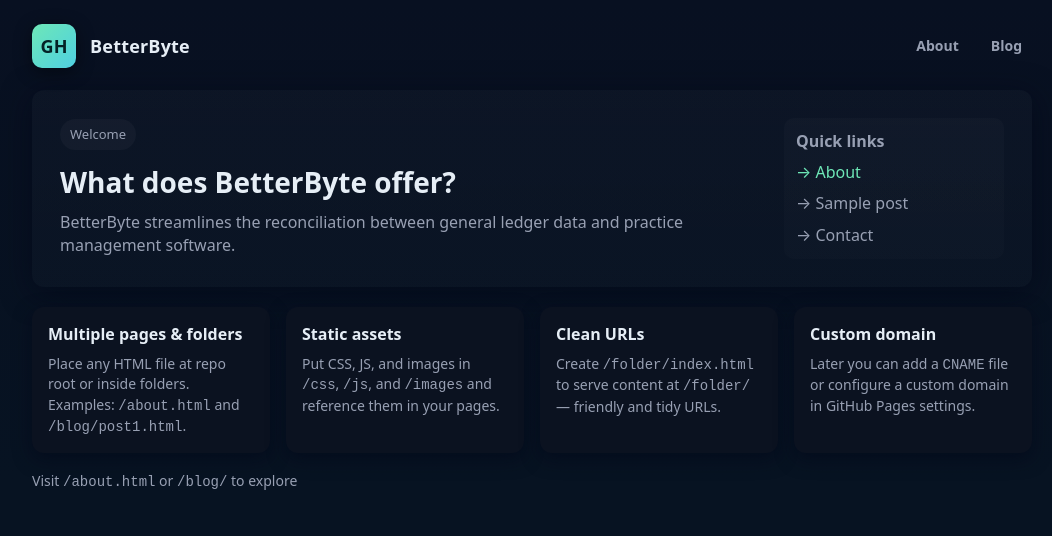
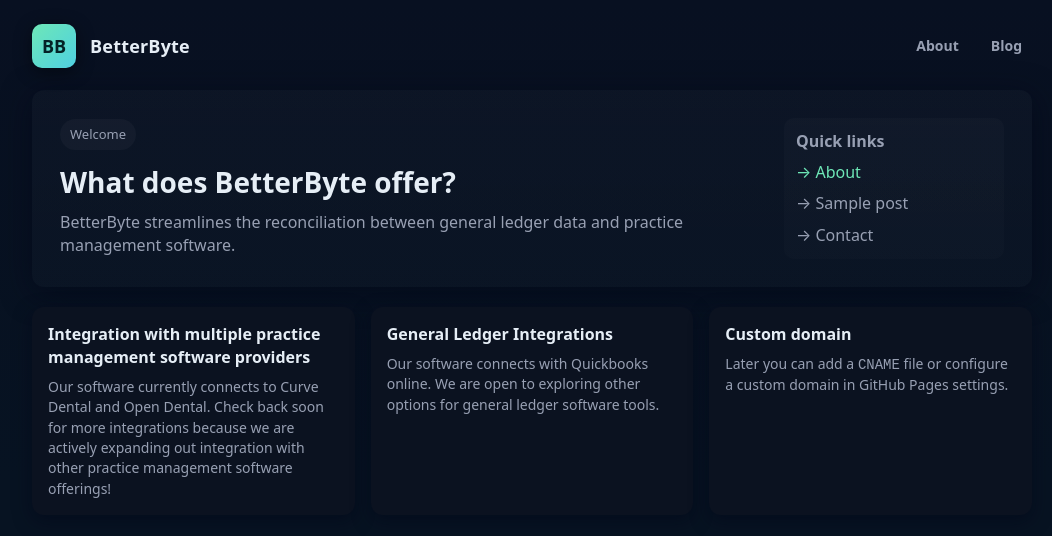
Before and after one commit to betterbytedata/betterbytedata.github.io, a plain HTML site: page index.html in a window 1280 px wide. Shown: the whole page, without its empty margins (108-1160 px from the left). Drawn offline with Linux system fonts and the light colour scheme.

Commit message:
Update index.html

```diff
--- a/index.html
+++ b/index.html
@@ -181,7 +181,7 @@
   <div class="wrap" role="document">
     <header>
       <a class="brand" href="/index.html" aria-label="Homepage">
-        <div class="logo">GH</div>
+        <div class="logo">BB</div>
         <div>
           <h1>BetterByte</h1>
         </div>
@@ -219,18 +219,13 @@
 
       <section class="grid" aria-label="Features">
         <article class="card" aria-labelledby="f1">
-          <h3 id="f1">Multiple pages & folders</h3>
-          <p>Place any HTML file at repo root or inside folders. Examples: <code>/about.html</code> and <code>/blog/post1.html</code>.</p>
+          <h3 id="f1">Integration with multiple practice management software providers</h3>
+          <p>Our software currently connects to Curve Dental and Open Dental. Check back soon for more integrations because we are actively expanding out integration with other practice management software offerings!</p>
         </article>
 
         <article class="card" aria-labelledby="f2">
-          <h3 id="f2">Static assets</h3>
-          <p>Put CSS, JS, and images in <code>/css</code>, <code>/js</code>, and <code>/images</code> and reference them in your pages.</p>
-        </article>
-
-        <article class="card" aria-labelledby="f3">
-          <h3 id="f3">Clean URLs</h3>
-          <p>Create <code>/folder/index.html</code> to serve content at <code>/folder/</code> — friendly and tidy URLs.</p>
+          <h3 id="f2">General Ledger Integrations</h3>
+          <p>Our software connects with Quickbooks online. We are open to exploring other options for general ledger software tools.</p>
         </article>
 
         <article class="card" aria-labelledby="f4">
@@ -241,7 +236,6 @@
     </main>
 
     <footer>
-      <div style="color:var(--muted)">Visit <code>/about.html</code> or <code>/blog/</code> to explore</div>
     </footer>
   </div>
 
```
